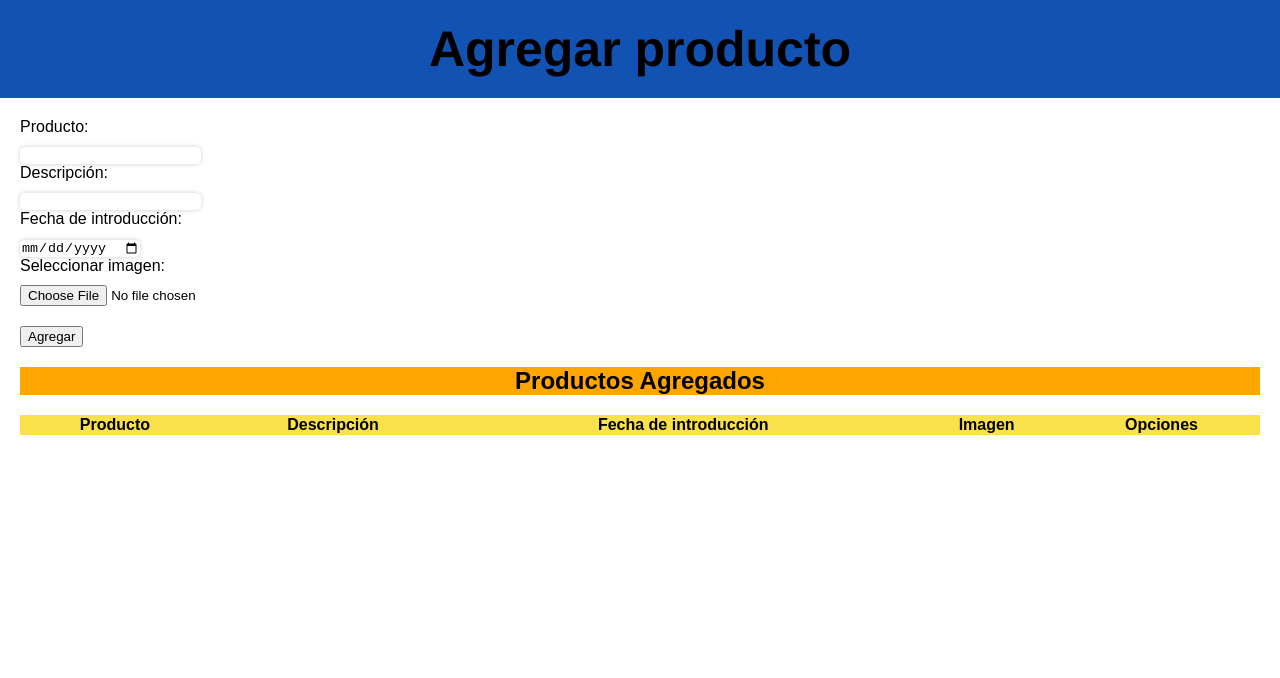
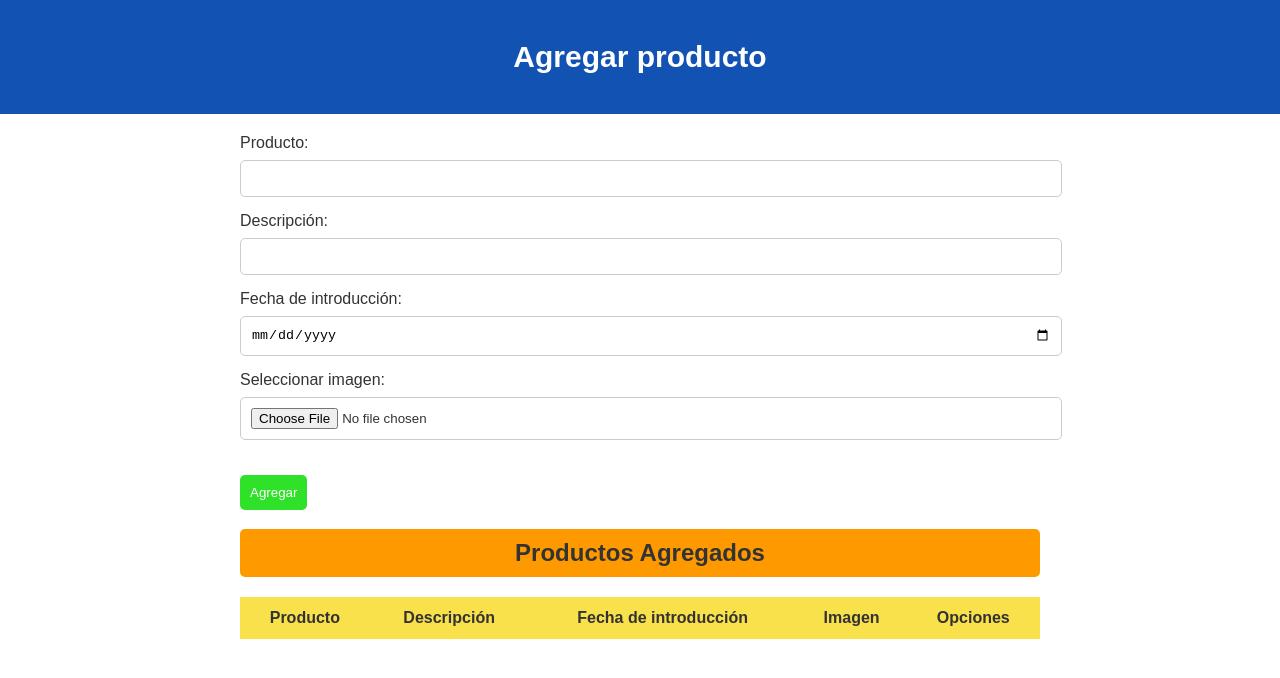
Before and after one commit to YahairaCZ/negociosE, a plain HTML site: page index.html in a window 1280 px wide. Drawn offline with Linux system fonts and the light colour scheme.

Commit message:
Update estilos.css

```diff
--- a/estilos.css
+++ b/estilos.css
@@ -1,61 +1,71 @@
 body {
     margin: 0;
     padding: 0;
-	font-family: Arial, sans-serif;
+    font-family: 'Arial', sans-serif;
     font-size: 16px;
-	color: rgb(0, 0, 0);
+    color: #333;
 }
 
 header {
     background-color: #1252b3;
     padding: 20px;
-	font-family: Helvetica;
     text-align: center;
+    color: #fff;
 }
 
 main {
     margin: 20px;
-	background-color: color, transparent inherit;
+}
+
+.container {
+    max-width: 800px;
+    margin: 0 auto;
 }
 
 h1 {
-	font-size: 50px;
-	margin: 0;
+    font-size: 30px;
 }
 
 h2 {
     font-size: 24px;
     text-align: center;
-	background-color: orange;
+    background-color: #f90;
+    padding: 10px;
+    margin-bottom: 20px;
+    border-radius: 5px;
 }
 
 .formulario label {
     display: block;
-	margin-bottom: 10px;
+    margin-bottom: 8px;
 }
 
-.formulario input[type="text"], .formulario input[type="date"] {
-	padding: 10;
+.formulario input[type="text"],
+.formulario input[type="date"],
+.formulario input[type="file"] {
+    width: 100%;
+    padding: 10px;
+    margin-bottom: 15px;
     border-radius: 5px;
-	border: none;
-	box-shadow: 0 0 5px rgba(0, 0, 0, 0.2);
+    border: 1px solid #ccc;
 }
 
 .botones {
     margin-top: 20px;
 }
 
+.botones button,
 .botones input[type="button"] {
     padding: 10px;
     border-radius: 5px;
     border: none;
     background-color: #30e12a;
-	color: rgb(0, 0, 0);
+    color: #fff;
     cursor: pointer;
     margin-right: 10px;
-	margin: 1% 0;
 }
 
+.botones button:hover,
 .botones input[type="button"]:hover {
     background-color: #559a41;
 }
@@ -63,15 +73,15 @@ h2 {
 table {
     width: 100%;
     border-collapse: collapse;
-
+    margin-top: 20px;
 }
 
-td {
-	padding: 10px;
+th, td {
+    padding: 12px;
     text-align: center;
 }
 
 th {
-	background-color:#f9e14b;
-	color: rgb(0, 0, 0);
+    background-color: #f9e14b;
+    color: #333;
 }
```
Lines whose indentation alone changed are shown as unchanged.
